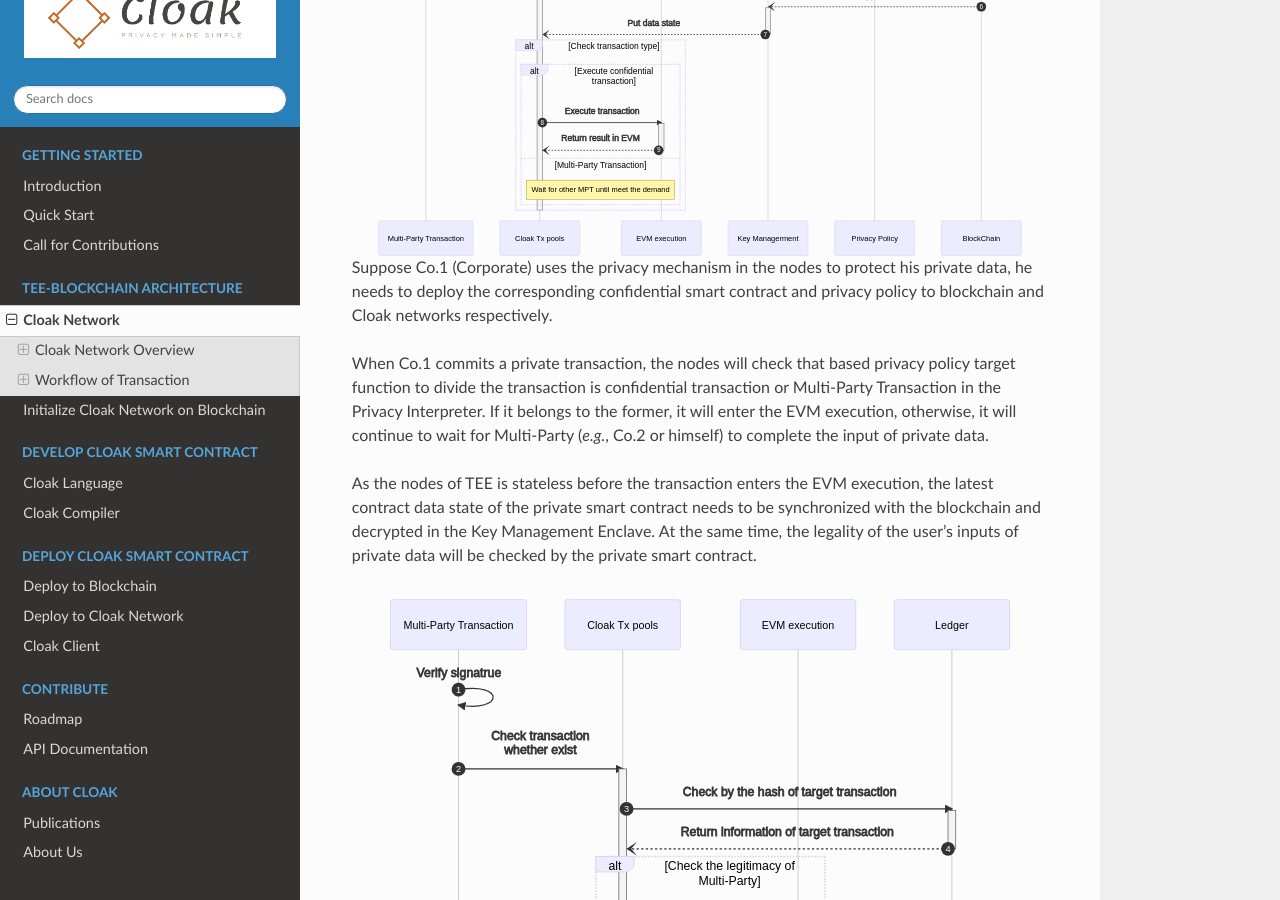
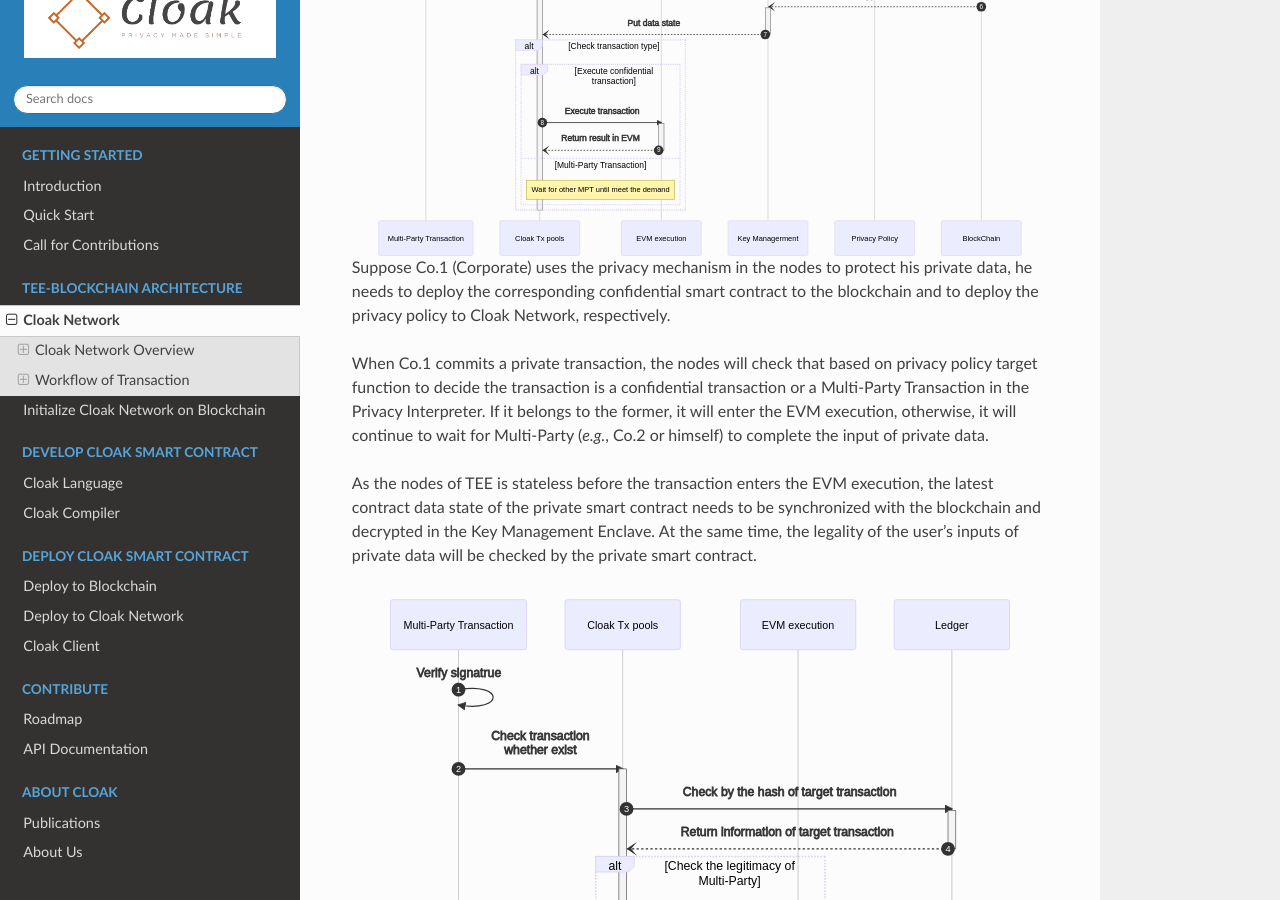
Before and after one commit to OxHainan/cloak-docs, a Sphinx documentation site: the page built from docs/source/tee-blockchain-architecture/cloak-network.rst, in a window 1280 px wide and 900 px high, scrolled down 3992 px. Built offline with Sphinx 7.4.7 and the Read the Docs theme 2.0.0, drawn with Linux system fonts in a browser that asks for light colours; some of the changed text lies outside the part shown.

Commit message:
Update cloak-network.rst

```diff
--- a/docs/source/tee-blockchain-architecture/cloak-network.rst
+++ b/docs/source/tee-blockchain-architecture/cloak-network.rst
@@ -74,7 +74,7 @@
 
 Deploy Confidential Smart Contracts
 -------------------------------------
-Users can write confidential smart contract based on Cloak language and compile it in the **Cloak-Compiler** to
+Users can write confidential smart contract based on Cloak language and compile it in the cloak-compiler to
 generate ``privacy policy`` and contract ``code``. Then, contract ``code`` can deploy to blockchain and get the contract address, marked as ``Verifier``.
 
 
@@ -153,11 +153,11 @@
     :align: center
 
 Suppose Co.1 (Corporate) uses the privacy mechanism in the nodes to protect his
-private data, he needs to deploy the corresponding confidential smart contract and privacy
-policy to blockchain and Cloak networks respectively.
+private data, he needs to deploy the corresponding confidential smart contract to the blockchain and to deploy the privacy
+policy to Cloak Network, respectively.
 
-When Co.1 commits a private transaction, the nodes will check that based privacy policy
-target function to divide the transaction is confidential transaction or Multi-Party
+When Co.1 commits a private transaction, the nodes will check that based on privacy policy
+target function to decide the transaction is a confidential transaction or a Multi-Party
 Transaction in the Privacy Interpreter. If it belongs to the former, it will enter
 the EVM execution, otherwise, it will continue to wait for Multi-Party (*e.g.*, Co.2 or himself)
 to complete the input of private data.
```
Also changed, not shown: other parts of docs/source/tee-blockchain-architecture/cloak-network.rst (+3 -3 lines).
